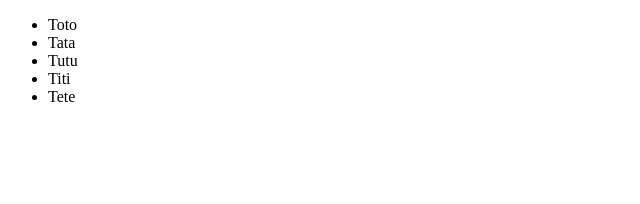
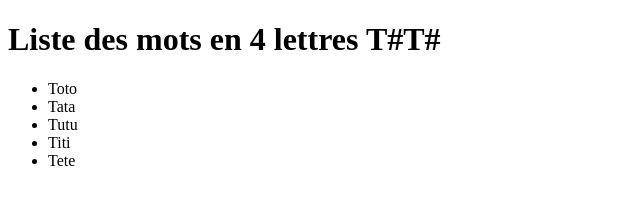
Before and after one commit to droumanet/jeuHTML, a plain HTML site: page index.html in a window 1280 px wide. Shown: the whole page, without its empty margins (0-640 px from the left). Drawn offline with Linux system fonts and the light colour scheme.

Commit message:
Ajout du titre par David

```diff
--- a/index.html
+++ b/index.html
@@ -6,6 +6,7 @@
     <title>Configuration</title>
 </head>
 <body>
+    <h1>Liste des mots en 4 lettres T#T#</h1>
     <ul>
         <li> Toto</li>
         <li> Tata</li>
```
